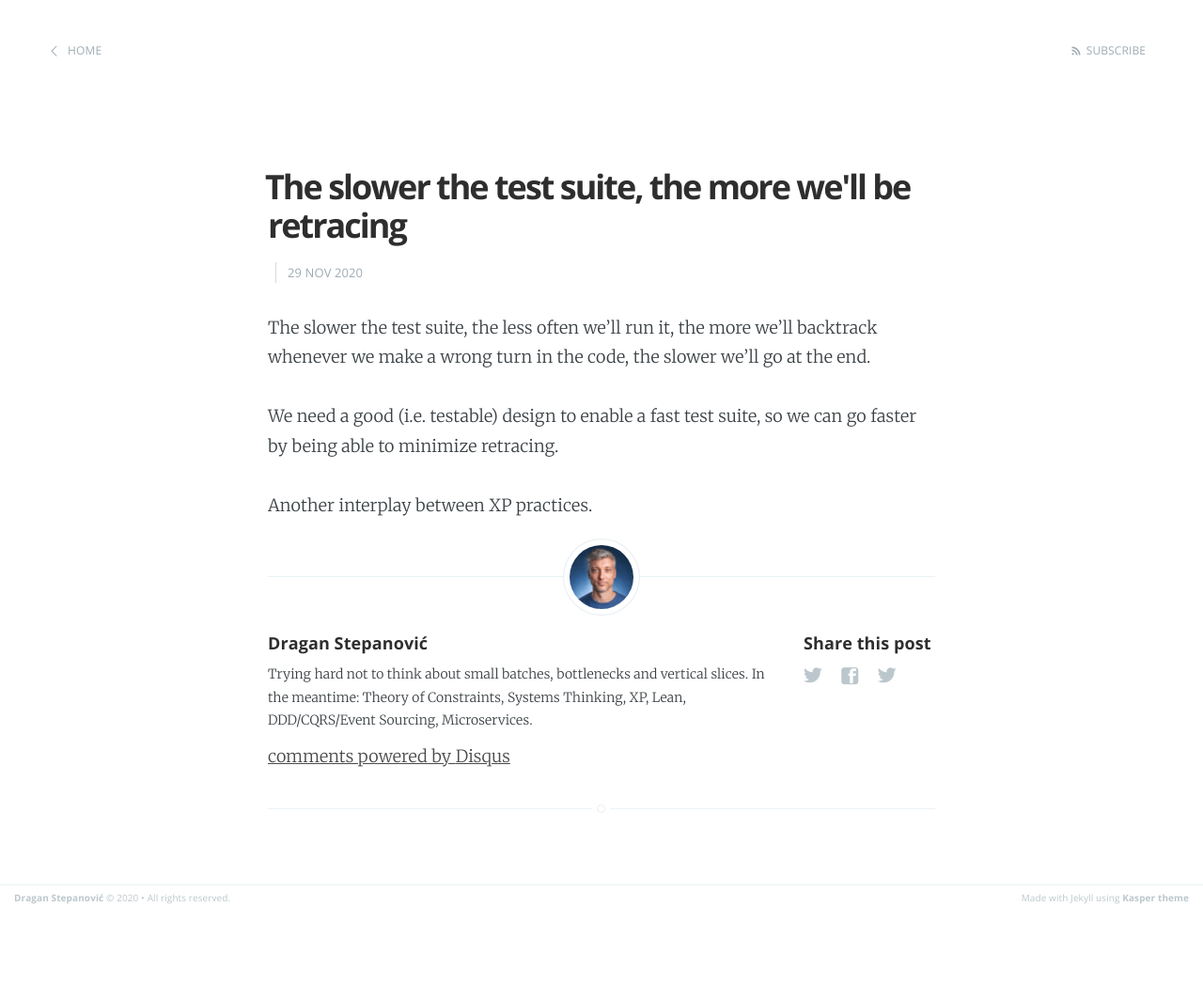
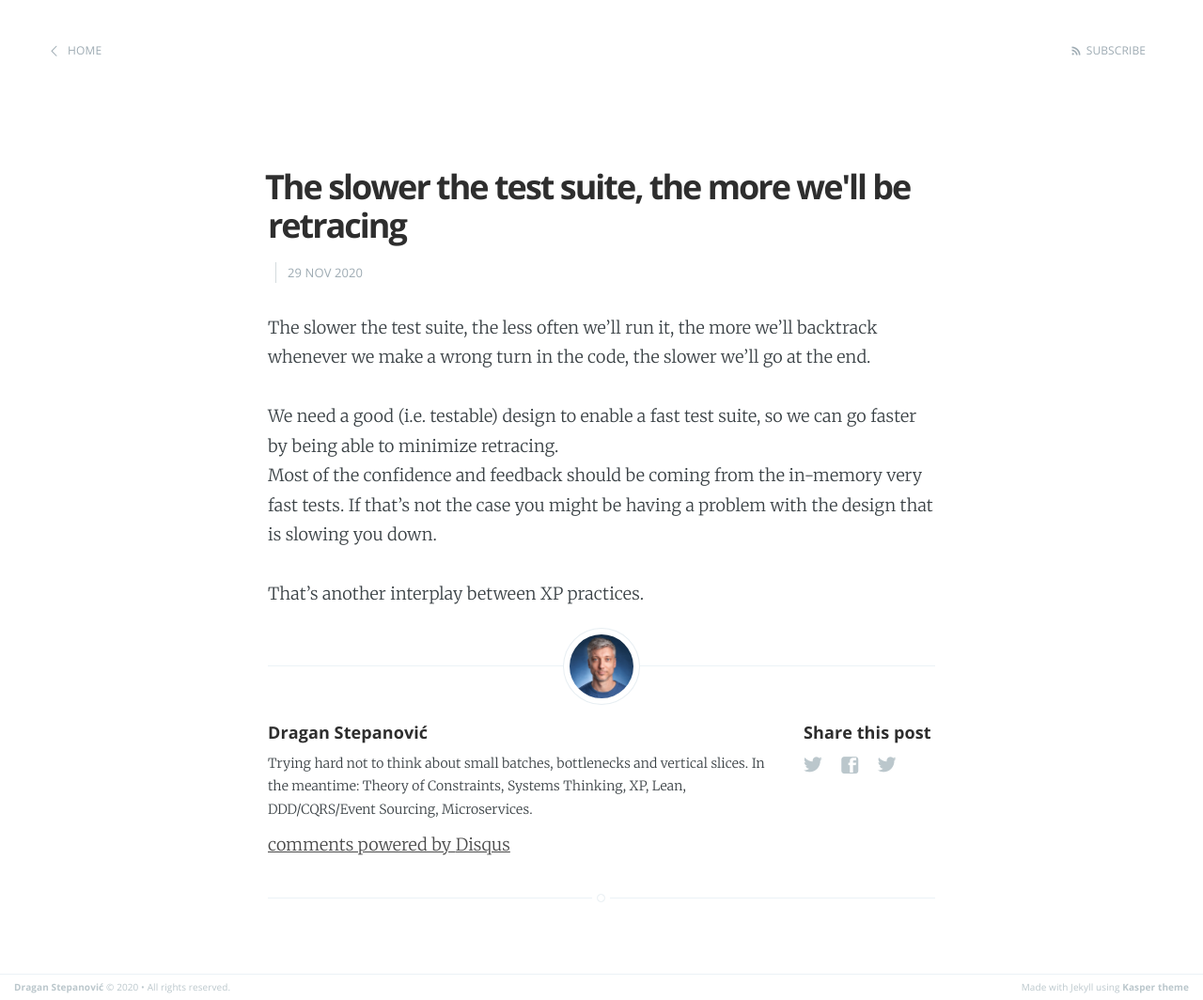
Before and after one commit to dragan-stepanovic/dragan-stepanovic.github.io, a Jekyll site: the page built from _posts/2020-11-29-the-slower-the-test-suite-the-slower-we-go.md, in a window 1280 px wide. Shown: the whole page at 94% size. Built offline with Jekyll 4.4.1, drawn with Linux system fonts in a browser that asks for light colours; our own code applies the rules of GitHub Pages for plain Markdown files; comment, search, counter and statistics services are not loaded; before the commit the page ends 970 px from its top, so only the background shows below that.

Commit message:
Update 2020-11-29-the-slower-the-test-suite-the-slower-we-go.md

```diff
--- a/_posts/2020-11-29-the-slower-the-test-suite-the-slower-we-go.md
+++ b/_posts/2020-11-29-the-slower-the-test-suite-the-slower-we-go.md
@@ -1,9 +1,9 @@
 ---
 title: The slower the test suite, the more we'll be retracing
 ---
-
 The slower the test suite, the less often we'll run it, the more we'll backtrack whenever we make a wrong turn in the code, the slower we'll go at the end.
 
 We need a good (i.e. testable) design to enable a fast test suite, so we can go faster by being able to minimize retracing.
+Most of the confidence and feedback should be coming from the in-memory very fast tests. If that's not the case you might be having a problem with the design that is slowing you down.
 
-Another interplay between XP practices.
+That's another interplay between XP practices.
```
